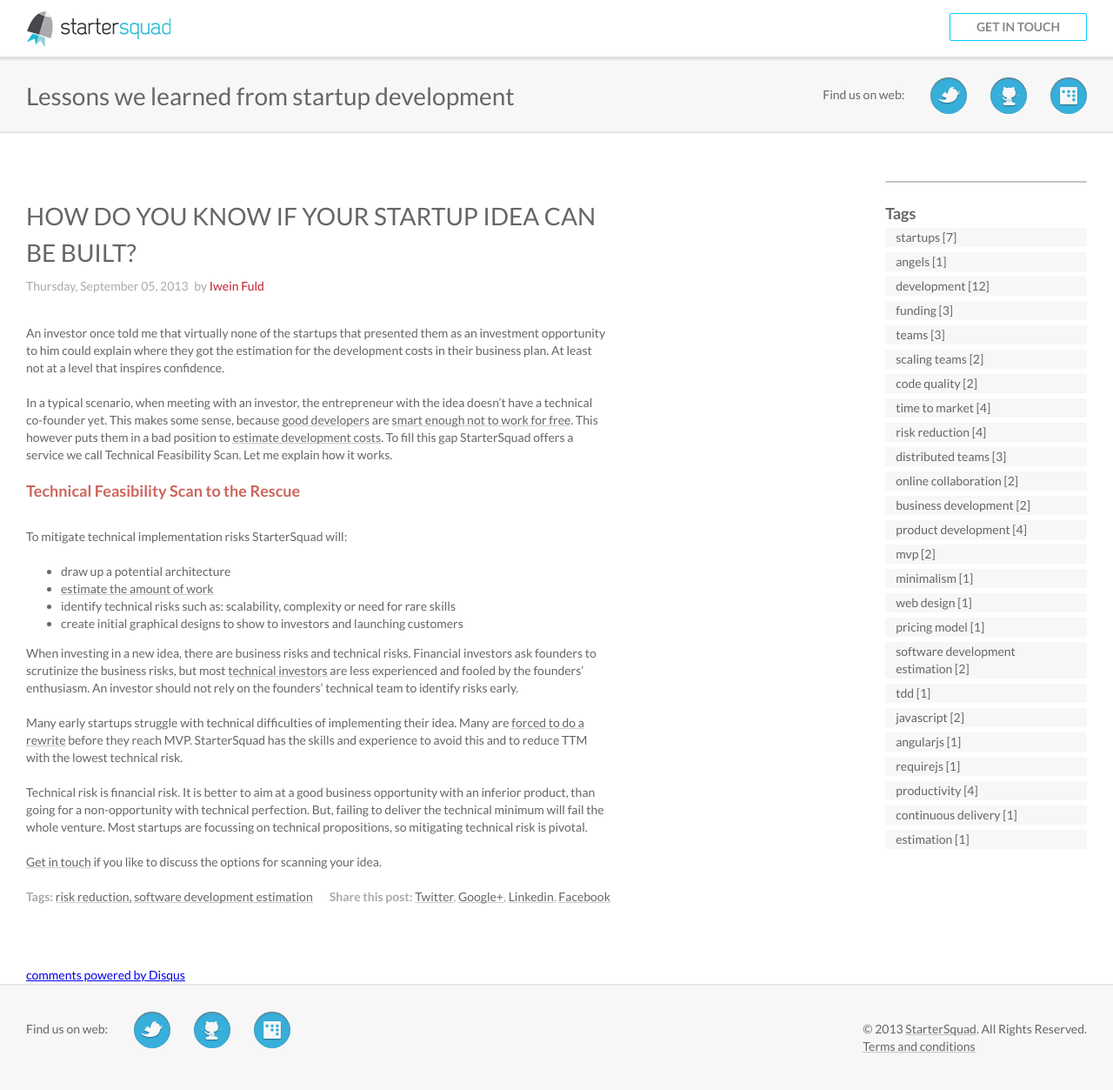
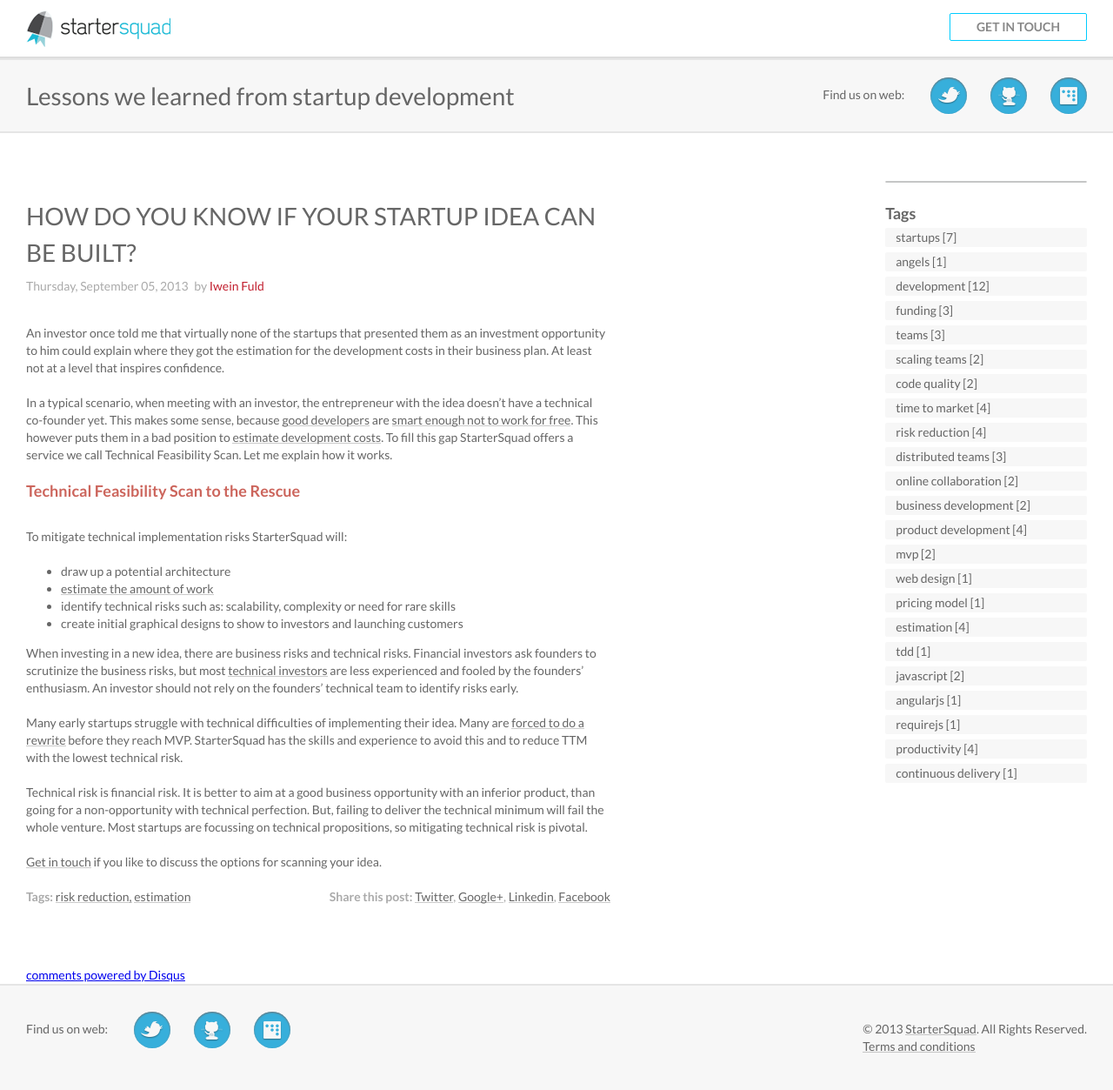
Before and after one commit to StarterSquad/startersquad.com, a Jekyll site: the page built from _posts/2013-09-05-technical-feasibility-scan.md, in a window 1280 px wide. Shown: the whole page at 87% size. Built offline with Jekyll 4.4.1, drawn with Linux system fonts in a browser that asks for light colours; nearby versions of some CDN libraries; a script that is not in the unit is left out; comment, search, counter and statistics services are not loaded.

Commit message:
Some cleaning up in tags

```diff
--- a/_posts/2013-08-09-startersquad-pricing-model.md
+++ b/_posts/2013-08-09-startersquad-pricing-model.md
@@ -4,7 +4,7 @@ title: Estimating development cost - The StarterSquad model
 author: Iwein Fuld
 tags:
 - pricing model
-- software development estimation
+- estimation
 ---
 
 If you are charging money for software development you either have been or are going to be in trouble for it. There is a
--- a/_posts/2013-09-05-technical-feasibility-scan.md
+++ b/_posts/2013-09-05-technical-feasibility-scan.md
@@ -4,7 +4,7 @@ title: How do you know if your Startup Idea can be built?
 author: Iwein Fuld
 tags:
 - risk reduction
-- software development estimation
+- estimation
 ---
 
 An investor once told me that virtually none of the startups that presented them as an investment opportunity to him
```
Also changed, not shown: _posts/2013-07-06-getting-away-with-technical-minimalism.md (+0 -1 lines), _posts/2013-09-25-estimating-risk.md (+1 -0 lines).
